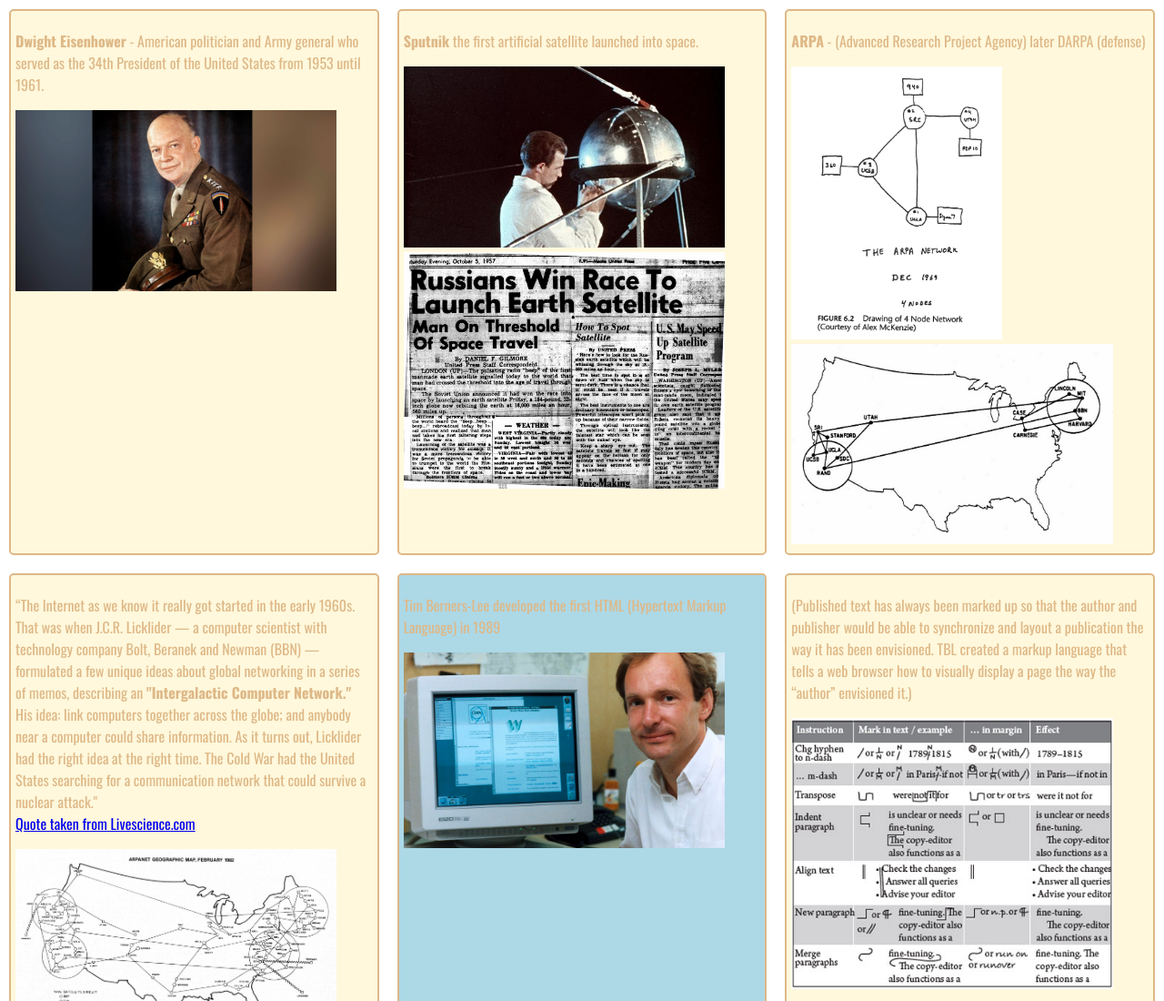
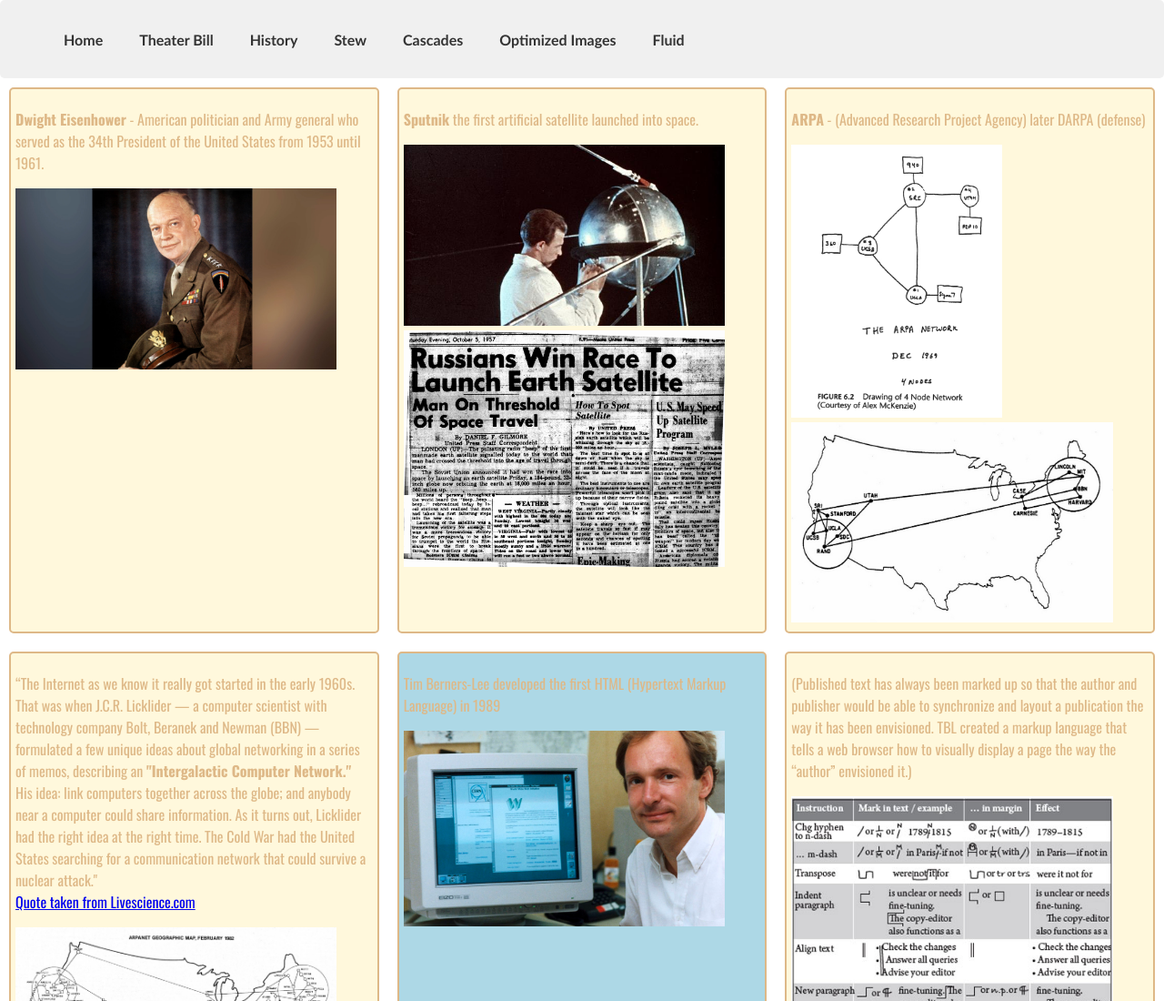
Before and after one commit to Bamoreno2/graph130, a plain HTML site: page pages/history-upgrade.html in a window 1280 px wide. Shown: the top 1100 px of the page at 91% size. Drawn offline with nearby package versions, Linux system fonts and the light colour scheme.

Commit message:
adding nav
all updated to pages

```diff
--- a/pages/history-upgrade.html
+++ b/pages/history-upgrade.html
@@ -9,6 +9,14 @@
         <link href="https://unpkg.com/aos@2.3.1/dist/aos.css" rel="stylesheet">
     </head>
     <body>
+        <div id="nav-placeholder"></div>
+    <script>
+        fetch('nav.html')
+        .then(response => response.text())
+        .then(data => {
+        document.getElementById('nav-placeholder').innerHTML = data;
+        });
+        </script>
         <main>
             <section data-aos="fade-up">
                 <p><b> Dwight Eisenhower</b> - American politician and Army general who served as the 34th President of the United States from 1953 until 1961.</p>
--- /dev/null
+++ b/pages/nav.html
@@ -0,0 +1,24 @@
+<!DOCTYPE html>
+<html lang="en">
+<head>
+    <meta charset="UTF-8">
+    <meta name="viewport" content="width=device-width, initial-scale=1.0">
+    <title>Document</title>
+    <link rel="stylesheet" href="../styles/nav.css">
+</head>
+<body>
+    <!--nav.html-->
+<nav class="kiwi">
+    <ul>
+        <li><a href="../index.html">Home</a></li>
+        <li><a href="theater.html">Theater Bill</a></li>
+        <li><a href="history-upgrade.html">History</a></li>
+        <li><a href="stew-recipe.html">Stew</a></li>
+        <li><a href="cascades.html">Cascades</a></li>
+        <li><a href="optimizing-images.html">Optimized Images</a></li>
+        <li><a href="fluid.html">Fluid</a></li>
+
+    </ul>
+</nav>
+</body>
+</html>
--- /dev/null
+++ b/styles/nav.css
@@ -0,0 +1,34 @@
+.kiwi {
+    background-color: #f0f0f0;
+    border-radius: 5px;
+    padding: 10px;
+
+
+}
+
+.kiwi ul {
+    display: flex;
+    flex-wrap: wrap;
+}
+
+.kiwi li {
+    list-style: none;
+    margin: 5px;
+
+}
+
+.kiwi a{
+    text-decoration: none;
+    color: #333;
+    padding: 10px;
+    margin: 5px;
+    border-radius: 5px;
+    transition: background-color 0.3s;
+    font-family: 'Gill Sans', 'Gill Sans MT', Calibri, 'Trebuchet MS', sans-serif;
+    font-size: 16px;
+    font-weight: bold;
+    text-align: center;
+}
+.kiwi a:hover {
+    background-color: #ddd;
+}
```
Also changed, not shown: pages/cascades.html (+8 -0 lines), pages/fluid.html (+8 -0 lines), pages/optimizing-images.html (+8 -0 lines), pages/stew-recipe.html (+8 -0 lines), pages/theater.html (+8 -0 lines).
